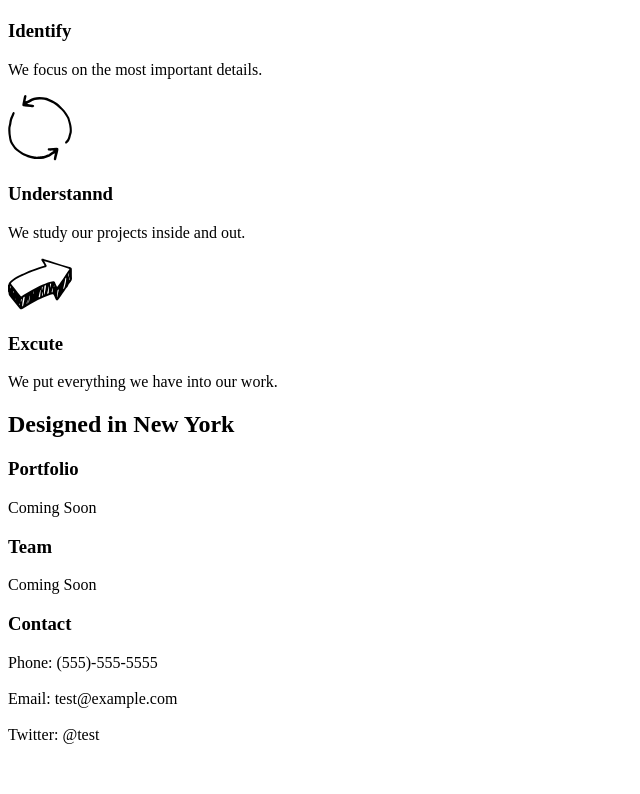
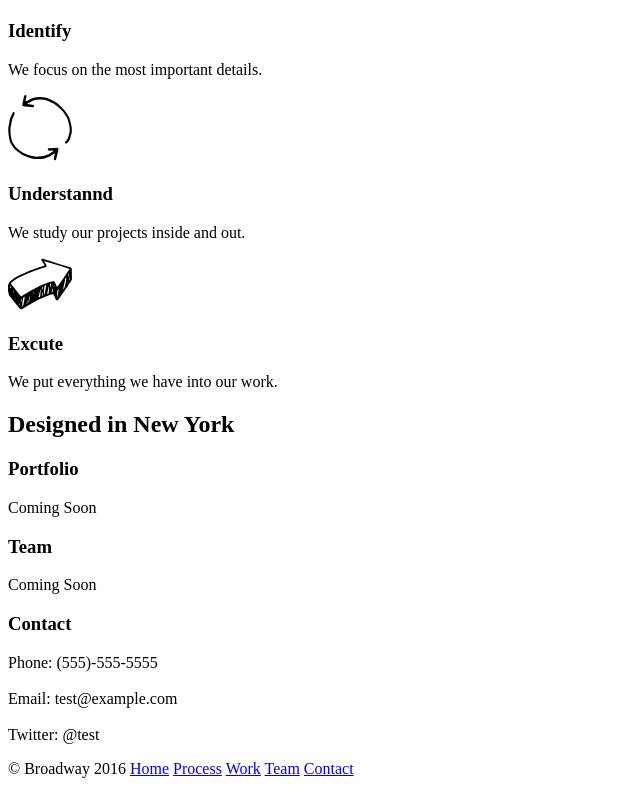
Before and after one commit to smithna84/Broadway, a plain HTML site: page index.html in a window 1280 px wide. Shown: the part 361-1155 px from the top of the page, without its empty margins (0-640 px from the left). Before the commit the page ends 1121 px from the top, so only its background shows below. Drawn offline with Linux system fonts and the light colour scheme.

Commit message:
Footer added to index.html

```diff
--- a/index.html
+++ b/index.html
@@ -47,5 +47,15 @@
       <p>Phone: (555)-555-5555 <br/><br/> Email: test@example.com<br/><br/> Twitter: @test</p>
     </div>
 
+    <div class="Footer"
+      <p>&copy; Broadway 2016
+        <a href="#Home">Home</a>
+        <a href="#Process">Process</a>
+        <a href="#Work">Work</a>
+        <a href="#Team">Team</a>
+        <a href="#Contact">Contact</a>
+      </p>
+    </div>
+
   </body>
 </html>
```
